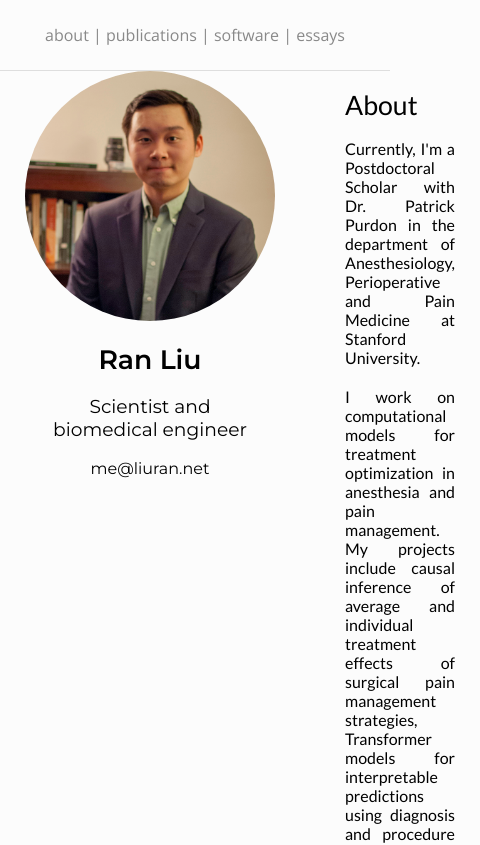
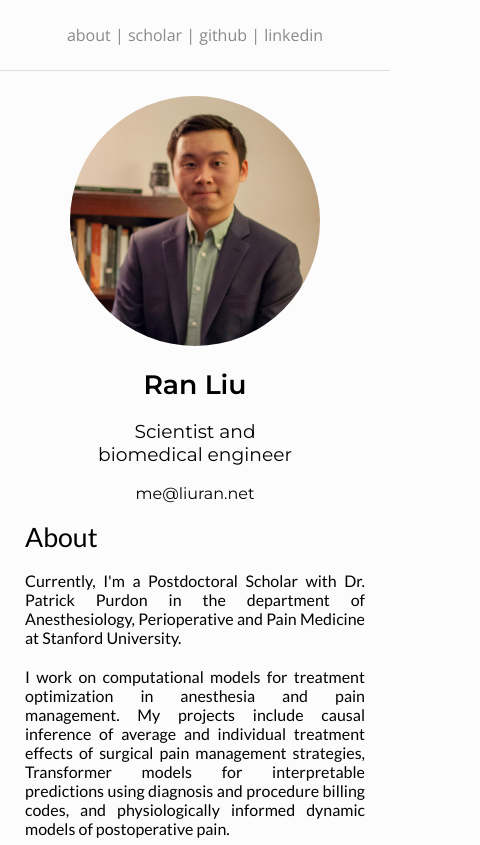
Before and after one commit to instigatorofawe/liuran-refresh, a SvelteKit app: page / in a window 390 px wide. Shown: the top 845 px of the page, 480 px wide, since content can reach past the window. Built offline with nearby package versions, Linux system fonts and the light colour scheme.

Commit message:
Temporary changes to layout, better display on mobile

```diff
--- a/src/routes/+layout.svelte
+++ b/src/routes/+layout.svelte
@@ -12,9 +12,9 @@ import './styles.css'
 <div class="nav">
     <p>
         <a href="/">about</a> |
-        <a href="/publications">publications</a> |
-        <a href="/software">software</a> |
-        <a href="/essays">essays</a>
+        <a href="https://scholar.google.com/citations?user=bshgBtkAAAAJ&hl=en">scholar</a> |
+        <a href="https://github.com/instigatorofawe">github</a> |
+        <a href="https://www.linkedin.com/in/rliu14/">linkedin</a>
     </p>
 </div>
 
--- a/src/routes/+page.svelte
+++ b/src/routes/+page.svelte
@@ -61,6 +61,23 @@
 .right div {
     margin-bottom: 1.25em;
 }
+
+@media only screen and (max-width: 1024px) {
+    .about-container {
+        flex-direction: column;
+        margin: 25px;
+    }
+
+    .left {
+        margin: 0 auto;
+    }
+
+    .right {
+        margin: 0 auto;
+    }
+
+
+}
 </style>
 
 <script>
```
Also changed, not shown: src/routes/essays/+page.svelte (deleted), src/routes/publications/+page.svelte (deleted), src/routes/software/+page.svelte (deleted).
